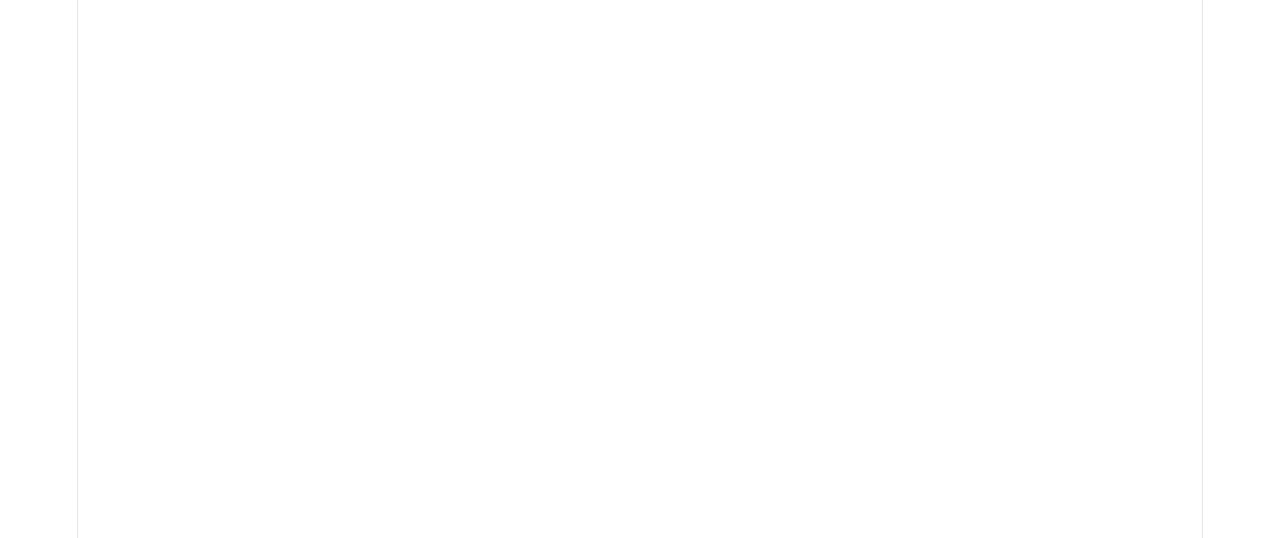
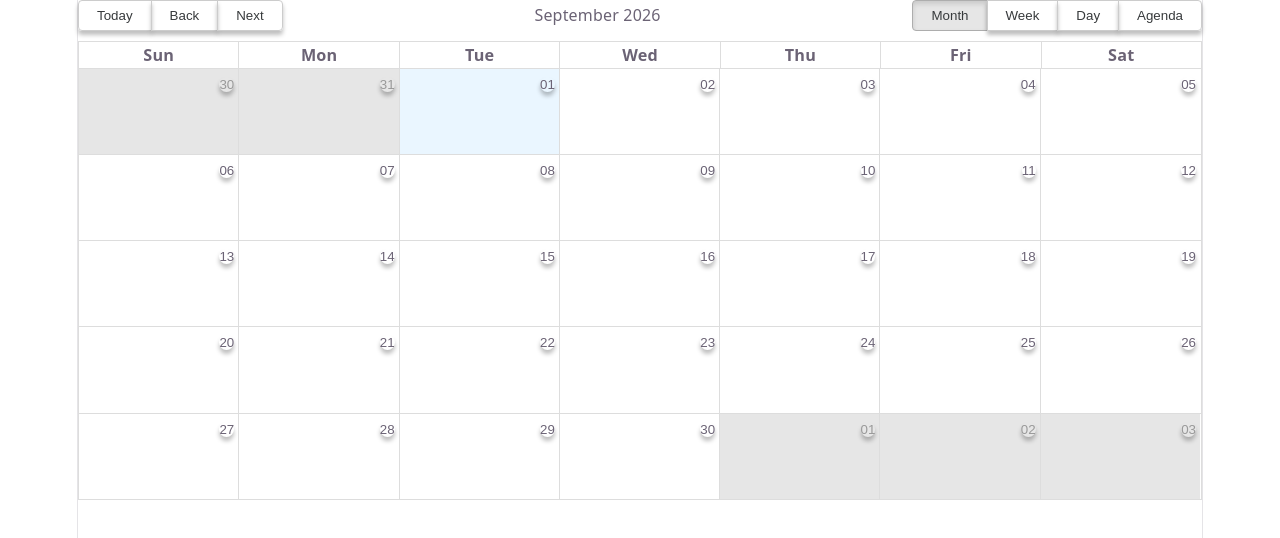
Before and after one commit to porte-christophe/la-bonne-salle-au-bon-moment, a React (Vite) app: page /agenda in a window 1280 px wide. Before the commit this address had no page. Shown: the top 538 px of the page. Built offline with nearby package versions, Linux system fonts and the light colour scheme.

Commit message:
feat/e2-us-02: affichage agenda vide

```diff
--- a/package.json
+++ b/package.json
@@ -13,6 +13,7 @@
   "dependencies": {
     "@hookform/resolvers": "^5.9.1",
     "react": "^19.2.8",
+    "react-big-calendar": "^1.20.0",
     "react-dom": "^19.2.8",
     "react-hook-form": "^7.86.0",
     "react-router": "^8.3.0",
--- a/src/App.tsx
+++ b/src/App.tsx
@@ -1,7 +1,6 @@
 // Imports
 import { BrowserRouter } from "react-router";
 import AppRoutes from "./AppRoutes";
-
 // Compoment
 function App() {
 
--- a/src/AppRoutes.tsx
+++ b/src/AppRoutes.tsx
@@ -4,6 +4,7 @@
 import DashboardAdmin from "./pages/dashboard-admin";
 import DashboardFormateur from "./pages/dashboard-formateur";
 import CreerSalle from "./pages/creerSalle";
+import Agenda from "./pages/agenda"
 
 //Composant
 function AppRoutes() {
@@ -13,6 +14,7 @@
 			<Route path="/dashboardAdmin" element={<DashboardAdmin/>} />
 			<Route path="/dashboardFormateur" element={<DashboardFormateur/>} />
 			<Route path="/creerSalle" element={<CreerSalle/>} />
+			<Route path="/agenda" element={<Agenda/>}/>
 		</Routes>
 	);
 }
--- /dev/null
+++ b/src/pages/agenda.tsx
@@ -0,0 +1,22 @@
+import { useState } from 'react';
+import { Calendar, momentLocalizer } from 'react-big-calendar';
+import moment from 'moment';
+import 'react-big-calendar/lib/css/react-big-calendar.css';
+
+
+function Agenda(){
+	//---Logic
+	//var
+	const localizer = momentLocalizer(moment);
+
+
+	//---Render
+    return (<Calendar
+	      localizer={localizer}
+	      startAccessor="start"
+	      endAccessor="end"
+	      style={{ height: 500 }}
+	    />
+	);
+}
+export default Agenda;
```
Also changed, not shown: src/pages/agenda.css (added), 1 other file (tests, documents, lock files or other folders).
